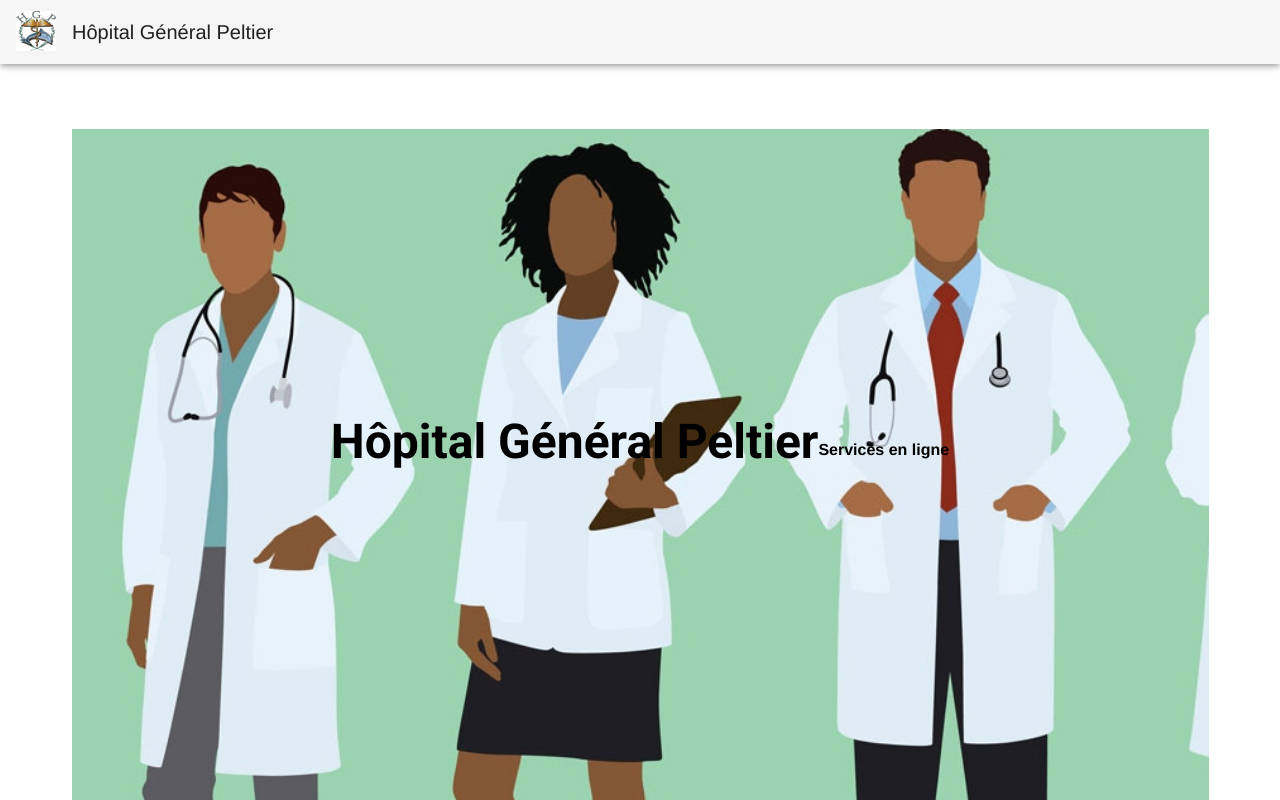
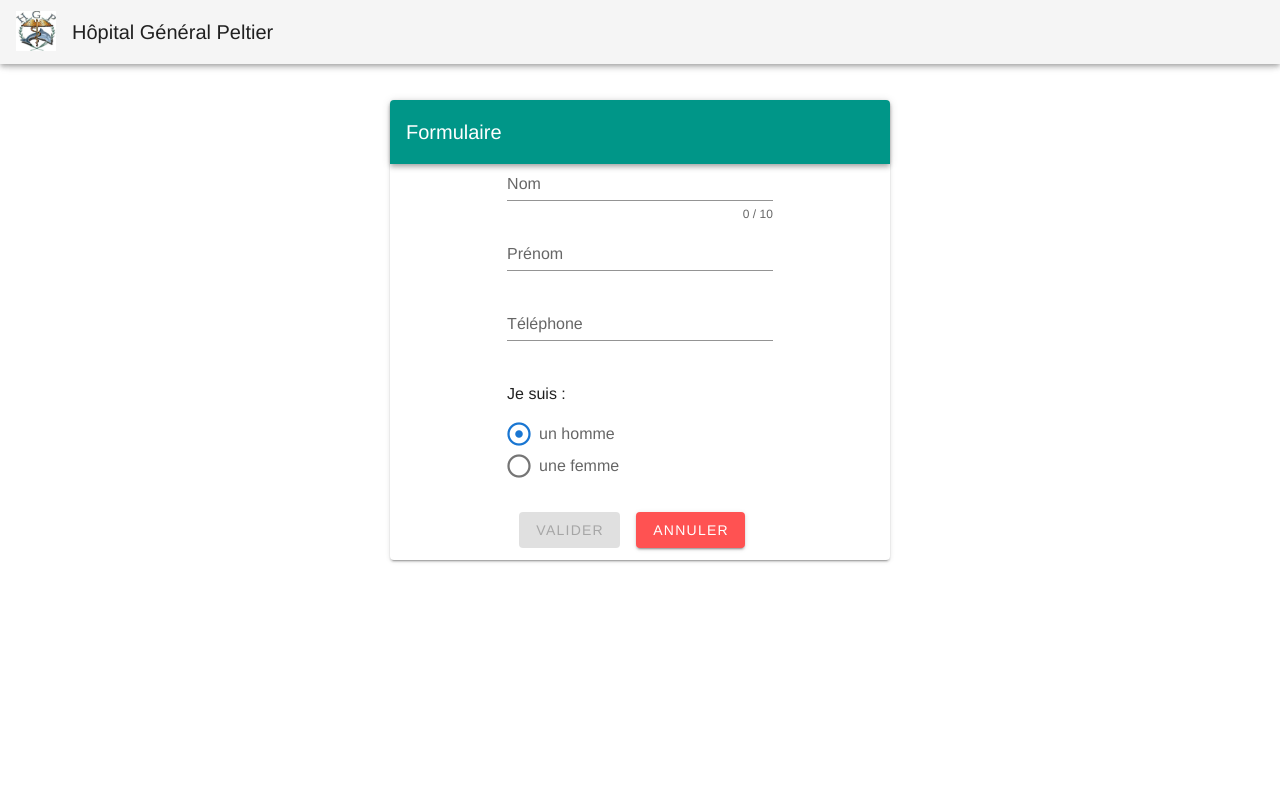
Before and after one commit to chakal05/peltierDev, a Vue app in the folder client/: page / in a window 1280 px wide. Built offline with nearby package versions, Linux system fonts and the light colour scheme.

Commit message:
added form1 and calendar component

```diff
--- /dev/null
+++ b/client/src/components/homepage/calendrier.vue
@@ -0,0 +1,32 @@
+<template>
+<v-container>
+
+
+  <v-row align="center" justify='center' >
+
+    <h2> Choississez une date svp  </h2>
+
+
+    <v-date-picker
+      v-model="date"
+      width="290"
+
+    ></v-date-picker>
+  </v-row>
+
+  </v-container>
+</template>
+
+<script>
+export default {
+    data: () => ({
+      date: new Date().toISOString().substr(0, 10),
+    }),
+}
+</script>
+
+<style lang='scss' scoped>
+.row{
+    padding-top: 9rem;
+}
+</style>
--- a/client/src/components/homepage/firstView.vue
+++ b/client/src/components/homepage/firstView.vue
@@ -88,18 +88,19 @@
 <script>
 
 // todo responsiveness between ipad and ipad Pro
-import { mapState, mapMutations } from "vuex";
+
+//import {  mapMutations } from "vuex";
 export default {
 
   data : () => ({
 
   }),
   computed: {
-    ...mapState([''])
+    //
   },
 
   methods : {
-...mapMutations(['changeView1'])
+// ...mapMutations(['changeView1'])
   }
 };
 </script>
@@ -107,7 +108,7 @@
 <style lang='scss' scoped>
 .container{
     .v-parallax{
-        height: 700px !important;
+        height: 731px !important;
     }
 }
 </style>
--- a/client/src/components/homepage/form.vue
+++ b/client/src/components/homepage/form.vue
@@ -1,71 +1,57 @@
 <template>
-  <v-form
-    ref="form"
-    v-model="valid"
-    lazy-validation
+  <v-container>
+    <v-card
+    max-width="500"
+    class="mx-auto"
   >
-    <v-text-field
-      v-model="name"
-      :counter="10"
-      :rules="nameRules"
-      label="Name"
-      required
-    ></v-text-field>
+     <v-toolbar
+      color="teal"
+      dark
+    >
 
-    <v-text-field
-      v-model="email"
-      :rules="emailRules"
-      label="E-mail"
-      required
-    ></v-text-field>
+      <v-toolbar-title>Formulaire</v-toolbar-title>
+    </v-toolbar>
+    <v-row align='center' justify='center'>
+      <v-form ref="form" >
+        <v-text-field v-model="name" :counter="10" :rules="nameRules" label="Nom" required></v-text-field>
 
-    <v-select
-      v-model="select"
-      :items="items"
-      :rules="[v => !!v || 'Item is required']"
-      label="Item"
-      required
-    ></v-select>
+        <v-text-field v-model="email" :rules="emailRules" label="Prénom" required></v-text-field>
 
-    <v-checkbox
-      v-model="checkbox"
-      :rules="[v => !!v || 'You must agree to continue!']"
-      label="Do you agree?"
-      required
-    ></v-checkbox>
+        <v-text-field v-model="email" :rules="emailRules" label="Téléphone" required></v-text-field>
 
-    <v-btn
-      :disabled="!valid"
-      color="success"
-      class="mr-4"
-      @click="validate"
-    >
-      Validate
-    </v-btn>
+        <v-radio-group v-model="radios" :mandatory="false">
+          <p> Je suis :  </p>
 
-    <v-btn
-      color="error"
-      class="mr-4"
-      @click="reset"
-    >
-      Reset Form
-    </v-btn>
+          <v-radio label="un homme" value="radio-1" selected ></v-radio>
+          <v-radio label="une femme" value="radio-2"></v-radio>
+        </v-radio-group>
 
-    <v-btn
-      color="warning"
-      @click="resetValidation"
-    >
-      Reset Validation
-    </v-btn>
-  </v-form>
+        <v-col class="text-center" cols="12">
+          <v-btn :disabled="!valid" color="teal" class="white--text mr-4" @click="validate">Valider</v-btn>
+
+          <v-btn color="error" class="mr-4" @click="reset">Annuler</v-btn>
+        </v-col>
+      </v-form>
+    </v-row>
+    </v-card>
+  </v-container>
 </template>
 
 <script>
+
+// todo responsiveness for mobiles
+
 export default {
-
-}
+  data : ()  =>  ({
+   radios : 'radio-1'
+  })
+};
 </script>
 
 <style lang='scss' scoped>
+.container {
+  .card{
 
+  }
+}
 </style>
--- a/client/src/router/store.js
+++ b/client/src/router/store.js
@@ -8,8 +8,8 @@
 
 export default new vuex.Store({
   state: {
-    firstView: true,
-    formulaire: false
+   // firstView
+  //  formulaire: false
   },
 
   //  getters : {
@@ -17,10 +17,10 @@
   //  },
 
   mutations: {
-    changeView1: state => {
-      state.firstView = false;
-      state.formulaire = true;
-    }
+  //  changeView1: state => {
+  //    state.firstView = false;
+  //    state.formulaire = true;
+  //  }
   },
 
   actions: {}
--- a/client/src/views/home.vue
+++ b/client/src/views/home.vue
@@ -1,33 +1,37 @@
 
 <template>
   <v-container>
-    <firstView v-if="firstView"></firstView>
-    <form1 v-if="formulaire"></form1>
+   <!--
+      <firstView v-if="firstView"></firstView>
+  <calendrier></calendrier>
+
+     -->
+   <form1 ></form1>
   </v-container>
 </template>
 
 
 <script>
-import firstView from "../components/homepage/firstView";
+// import firstView from "../components/homepage/firstView";
 import form1 from "../components/homepage/form";
-import { mapState } from "vuex";
+//import calendrier from "../components/homepage/calendrier"
+//import { mapState } from "vuex";
 export default {
   name: "landingPage",
   components: {
-    firstView,
-    form1,
-
+   // firstView,
+  form1
+   // calendrier
   },
   props: {
     source: String
   },
   data: () => ({
-    first: true,
-    form: false
-  }),
+    //
+      }),
 
   computed: {
-    ...mapState(["firstView", "formulaire"])
+  //  ...mapState(["firstView", "formulaire"])
   },
 
   methods: {
```
